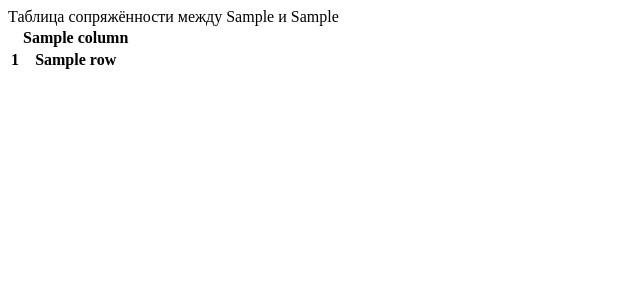
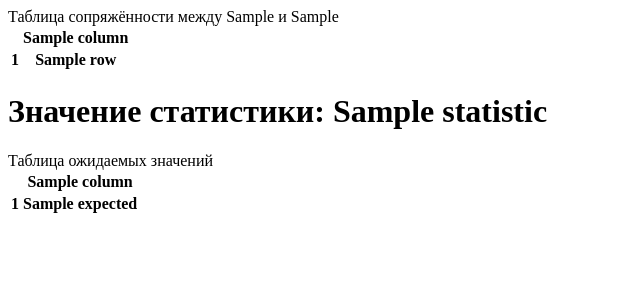
Before and after one commit to Homyakin/FlaskLab, a Flask app: template app/templates/analysis.html in a window 1280 px wide. Shown: the top 300 px of the page, without its empty margins (0-640 px from the left). Run offline with Flask 2, Linux system fonts and the light colour scheme; the template is opened without the code that fills it: most values are stand-ins (such as "Sample title", 1, 10 or a date in 2020); lists and menus that the app fills with data are empty; parts of the project's set-up code (start-up, migrations or seed data) failed here and were passed over.

Commit message:
[NF] added statistic and expected table to html

```diff
--- a/analytics/analyzer.py
+++ b/analytics/analyzer.py
@@ -55,15 +55,15 @@ def exact_fisher(crosstab, correction=False):
     return result, None
 
 
-def choose_method(field1: str, field2: str):
+def get_statistic_and_expected_table(field1: str, field2: str, crosstab):
     '''
         super duper AI function for choosing tests
 
         :param field1:
         :param field2:
+        :param crosstab: pd.crosstab() for field1 and field2:
         :return: tuple (function result, table of expected values or None)
     '''
-    crosstab = get_contingency_table(field1, field2)
     if np.all(crosstab > 10):
         return pearsons_chi2(crosstab, False)
     elif np.any((crosstab >= 5) & (crosstab <= 9)):
--- a/app/templates/analysis.html
+++ b/app/templates/analysis.html
@@ -22,5 +22,29 @@
             </tr>
         {% endfor %}
     </table>
+    <h1>Значение статистики: {{ statistic }}</h1>
+    {% if expected is none%}
+        <label>Таблица ожидаемых значений для выбранного метода отсутствует</label>
+    {% else %}
+        Таблица ожидаемых значений
+        <table>
+            <tr>
+                <th></th>
+                {% for i in contingency.columns  %}
+                    <th><label>{{ i }}</label></th>
+                {% endfor %}
+            </tr>
+            {% set j = 0 %}
+            {% for index, row in contingency.iterrows() %}
+                <tr>
+                    <th><label>{{ index }}</label></th>
+                    {% for i in expected[j] %}
+                        <th>{{ i }}</th>
+                    {% endfor %}
+                    {% set j = j + 1 %}
+                </tr>
+            {% endfor %}
+        </table>
+    {% endif %}
 </body>
 </html>
--- a/app/templates/index.html
+++ b/app/templates/index.html
@@ -18,7 +18,7 @@
     <button onclick="window.location.href = './analyze?field1=EmploymentField&field2=LanguageAtHome';">
         EmploymentField, LanguageAtHome
     </button>
-    <button onclick="window.location.href = './analyze?field1=EmploymentStatus&field2=LanguageAtHome;">
+    <button onclick="window.location.href = './analyze?field1=EmploymentStatus&field2=LanguageAtHome';">
         EmploymentStatus, LanguageAtHome
     </button>
 </body>
--- a/app/view.py
+++ b/app/view.py
@@ -14,5 +14,6 @@ def analyze():
     field1 = escape(request.args.get('field1'))
     field2 = escape(request.args.get('field2'))
     contingency_table = analyzer.get_contingency_table(field1, field2)
-    # expected_table = analyzer.get_expected_table(field1, field2)
-    return render_template("analysis.html", field1=field1, field2=field2, contingency=contingency_table)
+    statistic, expected_table = analyzer.get_statistic_and_expected_table(field1, field2, contingency_table)
+    return render_template("analysis.html", field1=field1, field2=field2, contingency=contingency_table,
+                           statistic=statistic, expected=expected_table)
```
